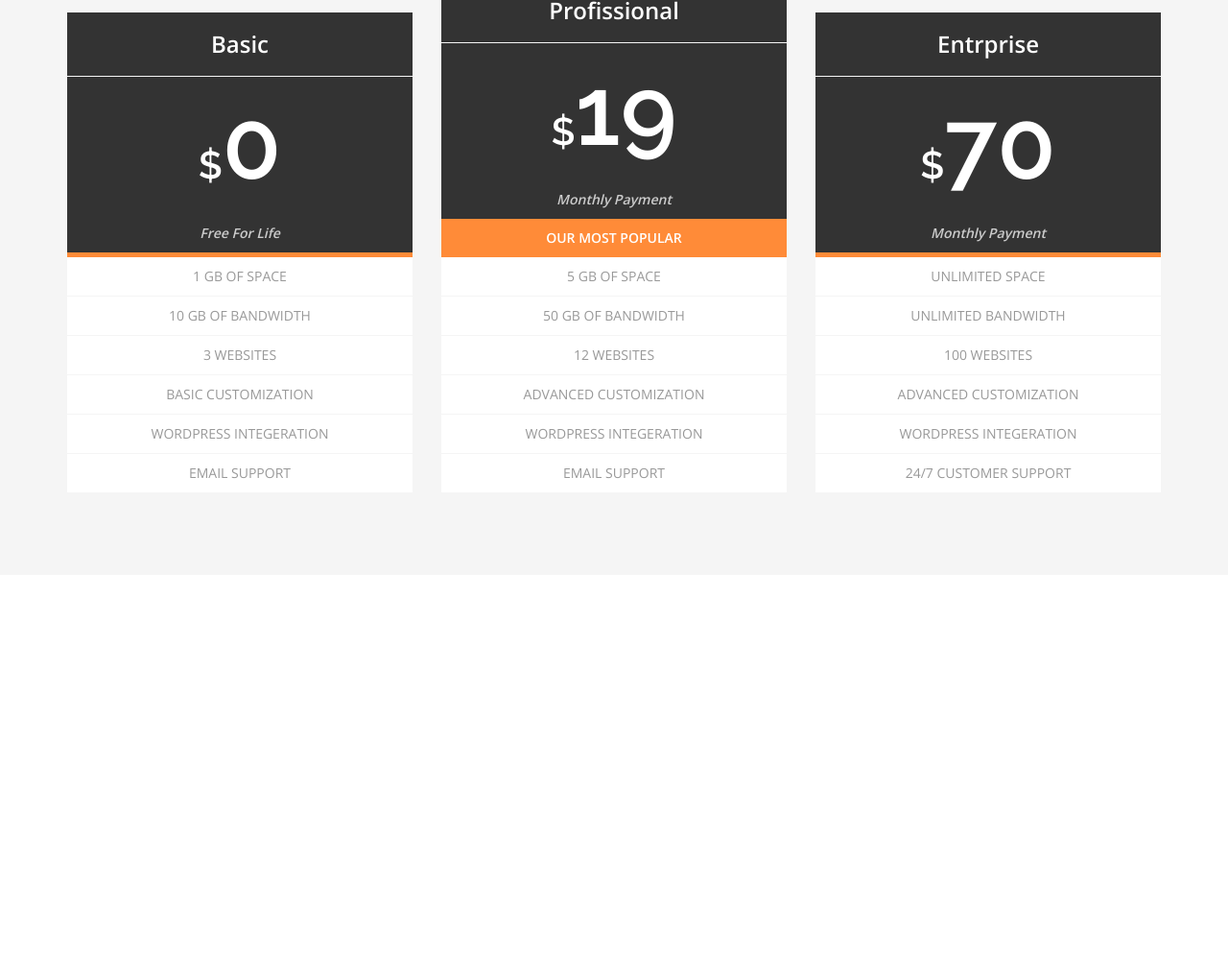
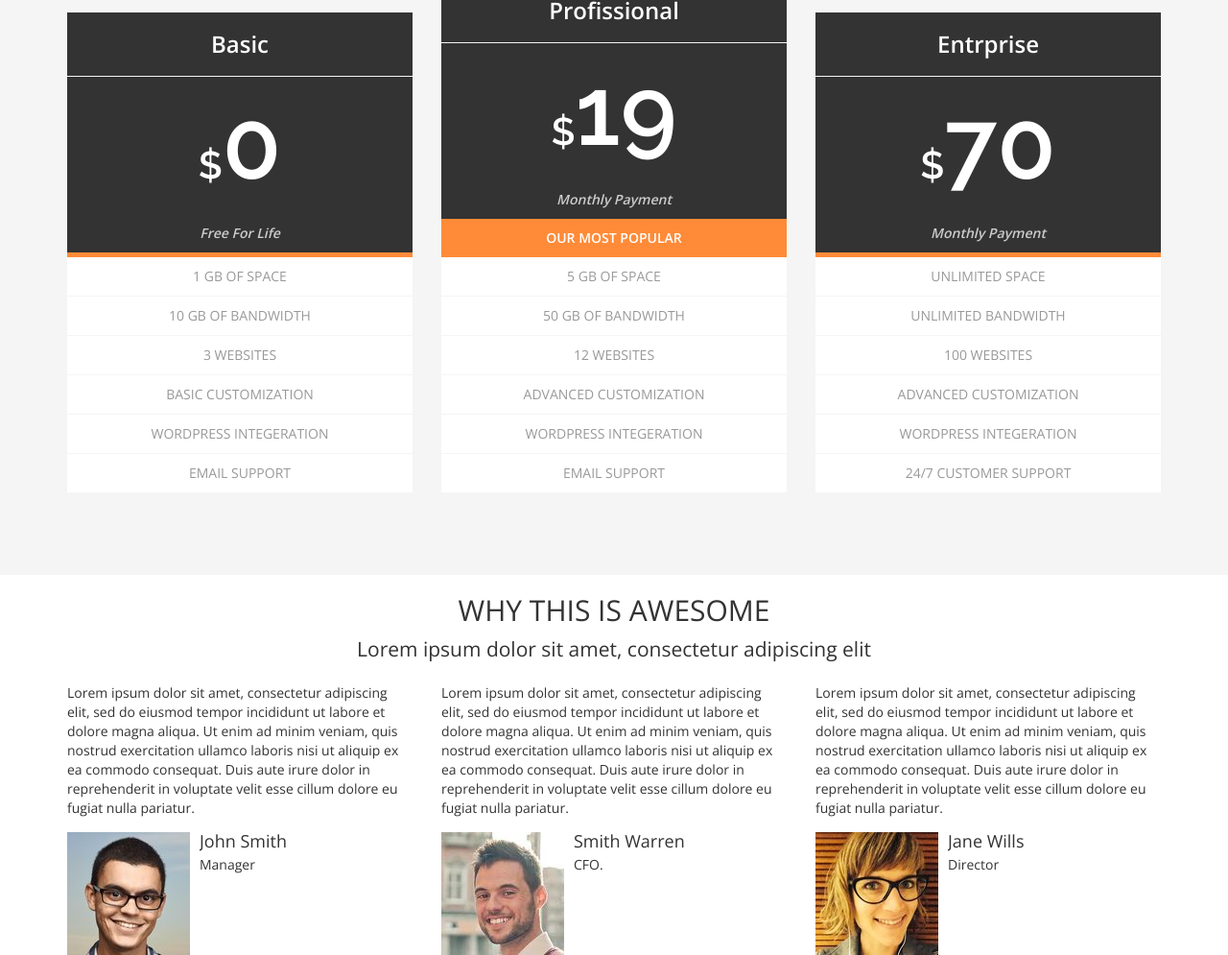
Before and after one commit to MAshrafM/PSD_Axit, a website: page index.html in a window 1280 px wide. Shown: the part 3499-4494 px from the top of the page at 96% size. Before the commit the page ends 4098 px from the top, so only its background shows below. Drawn offline with nearby package versions, Linux system fonts and the light colour scheme.

Commit message:
testimonial structures

```diff
--- a/index.html
+++ b/index.html
@@ -297,6 +297,64 @@
       </div>
     </section>
     <!-- End Pricing -->
+    <!-- Testmonials -->
+    <section id="testimonials">
+      <div class="container">
+        <h2 class="text-center upper">Why This is Awesome</h2>
+        <p class="lead text-center">Lorem ipsum dolor sit amet, consectetur adipiscing elit</p>
+        <div class="row">
+          <div class="col-md-4">
+            <div class="testmonial">
+              <p>Lorem ipsum dolor sit amet, consectetur adipiscing elit, sed do eiusmod tempor incididunt ut labore et dolore magna aliqua. Ut enim ad minim veniam, quis nostrud exercitation ullamco laboris nisi ut aliquip ex ea commodo consequat. Duis aute irure dolor in reprehenderit in voluptate velit esse cillum dolore eu fugiat nulla pariatur.</p>
+            </div>
+            <div class="media">
+              <div class="media-left">
+                <img class="media-object" src="./images/p1.jpg" alt="client" />
+              </div>
+              <div class="media-body">
+                <h4 class="media-heading">
+                  John Smith
+                </h4>
+                <p>Manager</p>
+              </div>
+            </div>
+          </div>
+          <div class="col-md-4">
+            <div class="testmonial">
+              <p>Lorem ipsum dolor sit amet, consectetur adipiscing elit, sed do eiusmod tempor incididunt ut labore et dolore magna aliqua. Ut enim ad minim veniam, quis nostrud exercitation ullamco laboris nisi ut aliquip ex ea commodo consequat. Duis aute irure dolor in reprehenderit in voluptate velit esse cillum dolore eu fugiat nulla pariatur.</p>
+            </div>
+            <div class="media">
+              <div class="media-left">
+                <img class="media-object" src="./images/p2.jpg" alt="client" />
+              </div>
+              <div class="media-body">
+                <h4 class="media-heading">
+                  Smith Warren
+                </h4>
+                <p>CFO.</p>
+              </div>
+            </div>
+          </div>
+          <div class="col-md-4">
+            <div class="testmonial">
+              <p>Lorem ipsum dolor sit amet, consectetur adipiscing elit, sed do eiusmod tempor incididunt ut labore et dolore magna aliqua. Ut enim ad minim veniam, quis nostrud exercitation ullamco laboris nisi ut aliquip ex ea commodo consequat. Duis aute irure dolor in reprehenderit in voluptate velit esse cillum dolore eu fugiat nulla pariatur.</p>
+            </div>
+            <div class="media">
+              <div class="media-left">
+                <img class="media-object" src="./images/p3.jpg" alt="client" />
+              </div>
+              <div class="media-body">
+                <h4 class="media-heading">
+                  Jane Wills
+                </h4>
+                <p>Director</p>
+              </div>
+            </div>
+          </div>
+        </div>
+      </div>
+    </section>
+    <!-- End Testmonials -->
     <!-- Scripts -->
     <script  src="https://code.jquery.com/jquery-2.2.4.min.js"  integrity="sha256-BbhdlvQf/xTY9gja0Dq3HiwQF8LaCRTXxZKRutelT44="  crossorigin="anonymous"></script>
     <script src="https://maxcdn.bootstrapcdn.com/bootstrap/3.3.7/js/bootstrap.min.js" integrity="sha384-Tc5IQib027qvyjSMfHjOMaLkfuWVxZxUPnCJA7l2mCWNIpG9mGCD8wGNIcPD7Txa" crossorigin="anonymous"></script>
```
Also changed, not shown: images/p1.jpg (added), images/p2.jpg (added), images/p3.jpg (added).
